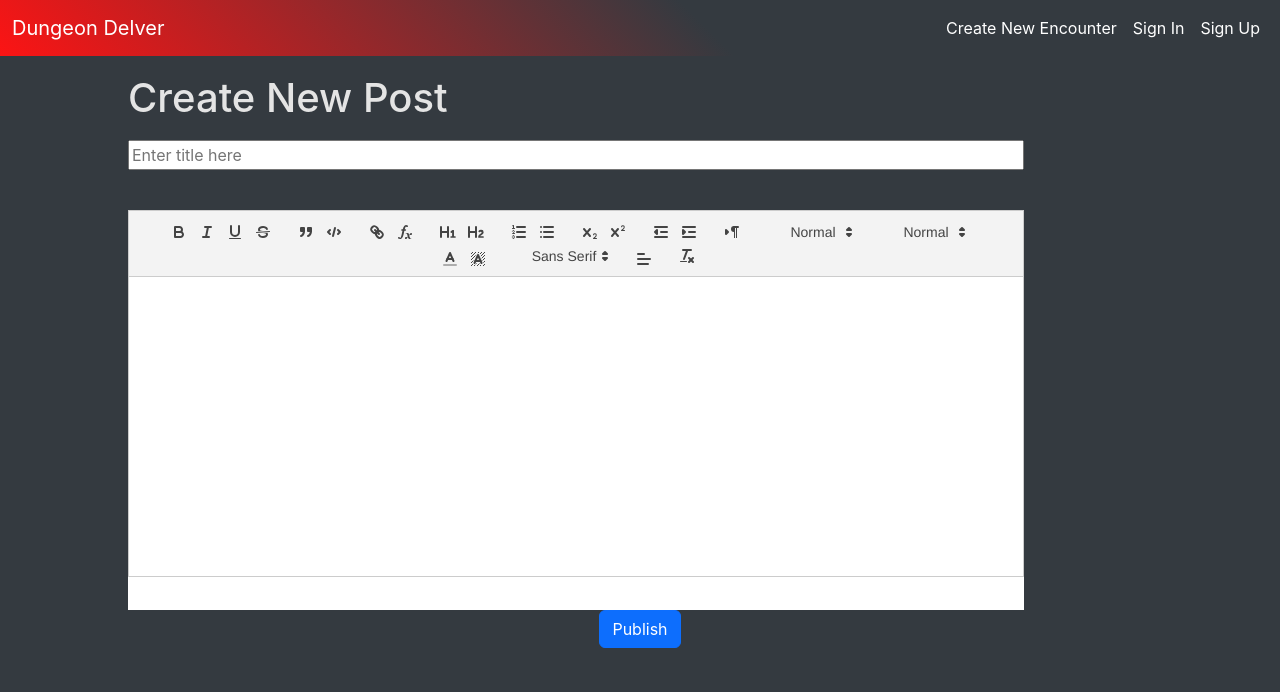
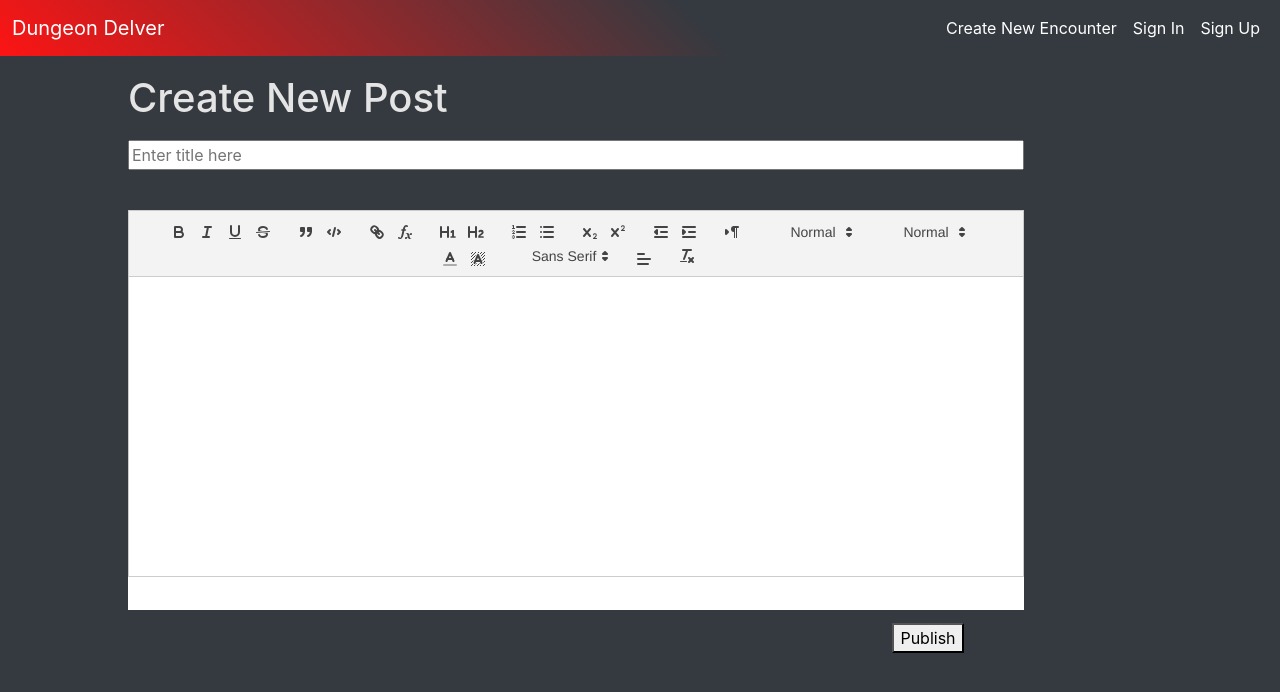
Before and after one commit to JasonWeaverRev/frontend-technology-project-1822-team-1, a React (Create React App) app in the folder frontend/: page /post-creation in a window 1280 px wide. Shown: the top 692 px of the page. Built offline with nearby package versions, Linux system fonts and the light colour scheme.

Commit message:
fixed the merge error with post button.

```diff
--- a/frontend/src/Pages/PostCreationPage/PostCreationPage.tsx
+++ b/frontend/src/Pages/PostCreationPage/PostCreationPage.tsx
@@ -151,7 +151,7 @@ const PostCreationPage = () => {
             )}
 
             <button
-              className="btn btn-primary"
+              className="PC-btn btn-primary"
               type="submit"
               disabled={isSubmitting}
             >
```
